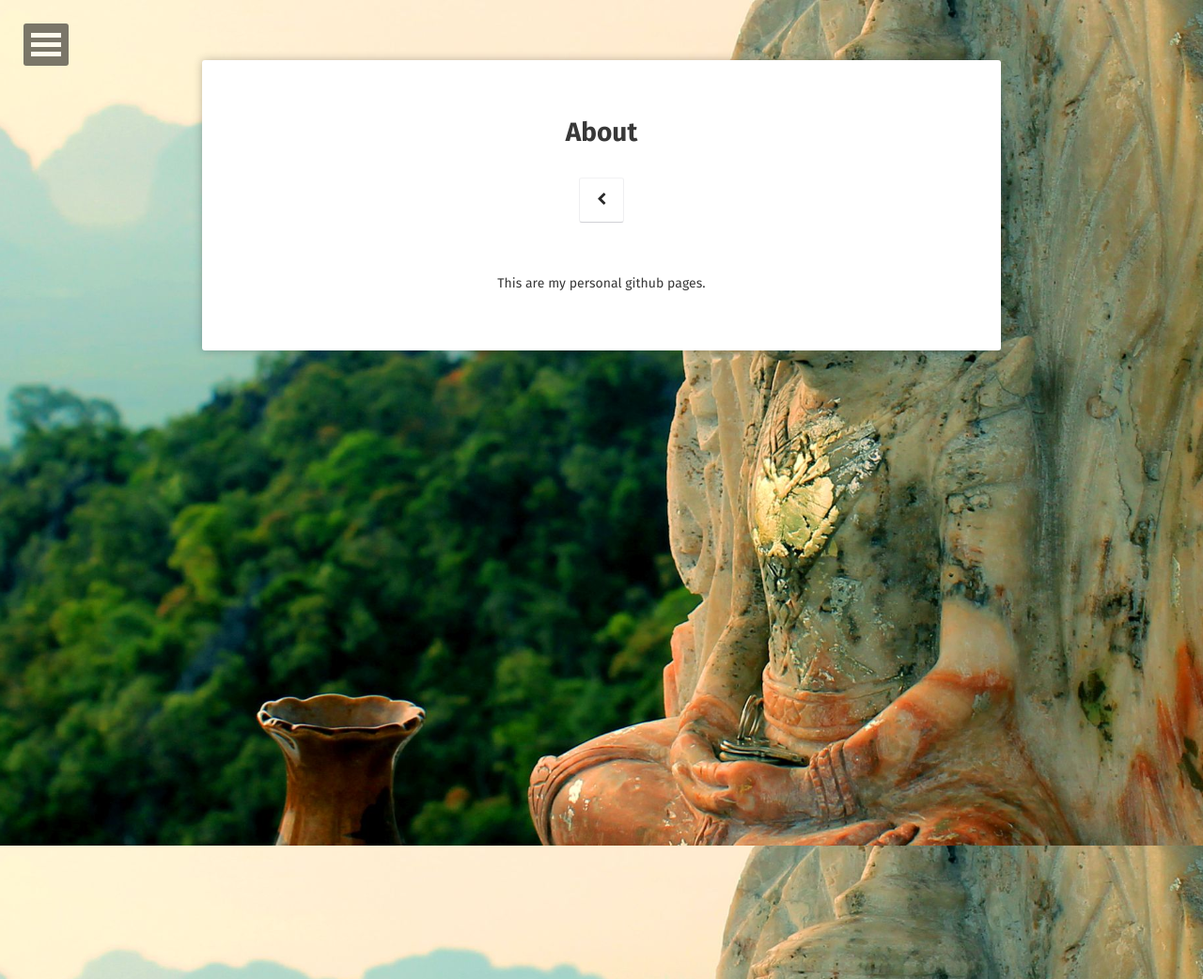
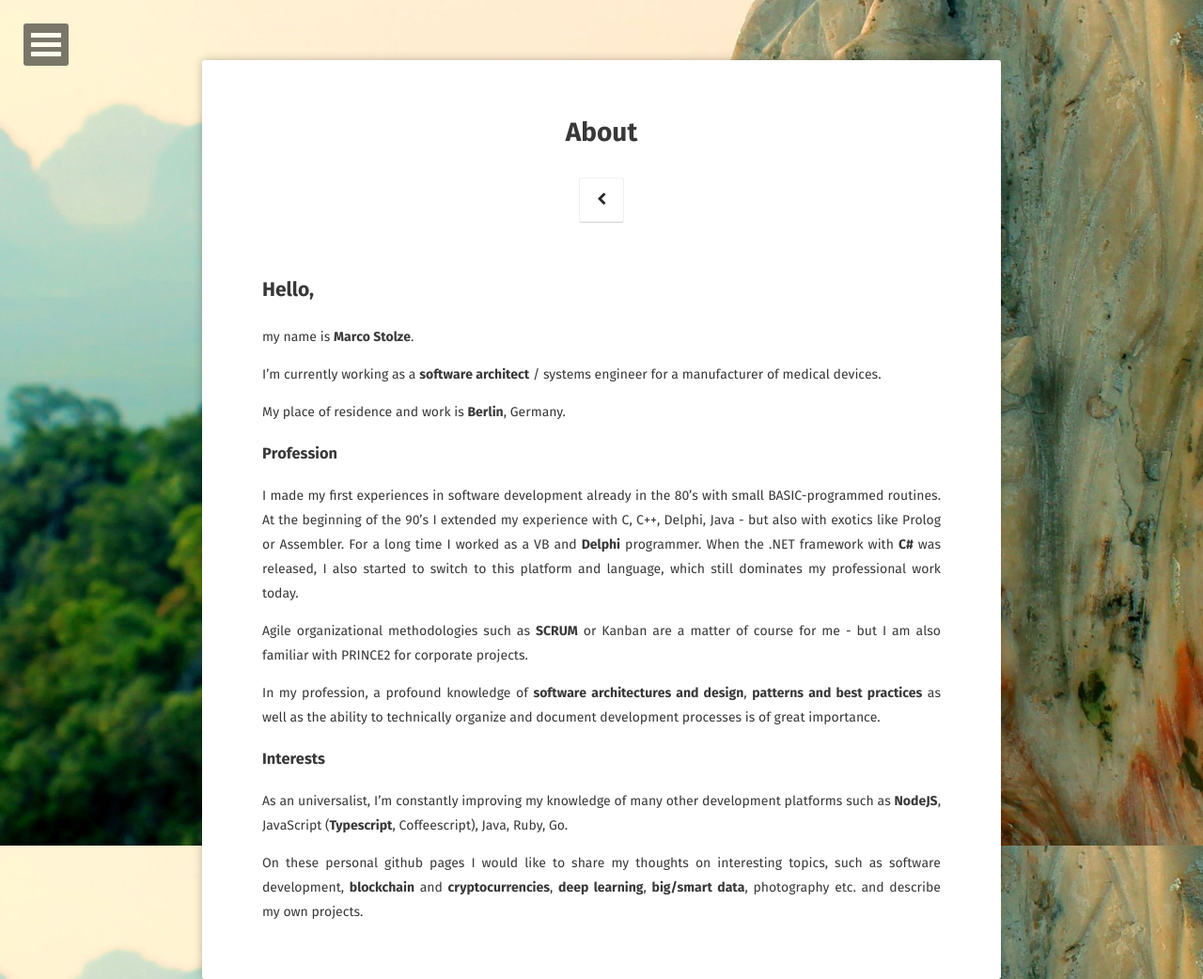
Before and after one commit to mcpride/mcpride.github.io, a Jekyll site: the page built from about/index.md, in a window 1280 px wide. Shown: the whole page at 94% size. Built offline with Jekyll 4.4.1, drawn with Linux system fonts in a browser that asks for light colours; some web fonts are replaced.

Commit message:
about page filled

```diff
--- a/about/index.md
+++ b/about/index.md
@@ -6,4 +6,40 @@ date: 2017-12-31
 comments: false
 ---
 
-<center>This are my personal github pages.</center>
+## Hello,
+
+my name is **Marco Stolze**.
+
+I'm currently working as a **software architect** / systems engineer for a
+manufacturer of medical devices.
+
+My place of residence and work is **Berlin**, Germany.
+
+### Profession
+
+I made my first experiences in software development already in the 80's with
+small BASIC-programmed routines.
+At the beginning of the 90's I extended my experience with C, C++, Delphi,
+Java - but also with exotics like Prolog or Assembler.
+For a long time I worked as a VB and **Delphi** programmer.
+When the .NET framework with **C#** was released, I also started to switch to this
+platform and language, which still dominates my professional work today.
+
+Agile organizational methodologies such as **SCRUM** or Kanban are
+a matter of course for me - but I am also familiar with PRINCE2 for corporate
+projects.
+
+In my profession, a profound knowledge of **software architectures and design**,
+**patterns and best practices** as well as the ability to technically
+organize and document development processes is of great importance.
+
+### Interests
+
+As an universalist, I'm constantly improving my knowledge of many other
+development platforms such as **NodeJS**, JavaScript (**Typescript**, Coffeescript),
+Java, Ruby, Go.
+
+
+On these personal github pages I would like to share my thoughts on interesting
+topics, such as software development, **blockchain** and **cryptocurrencies**,
+**deep learning**, **big/smart data**, photography etc. and describe my own projects.
```
Also changed, not shown: _posts/2016-04-06-atom-mdtoc.md (+8 -7 lines).
